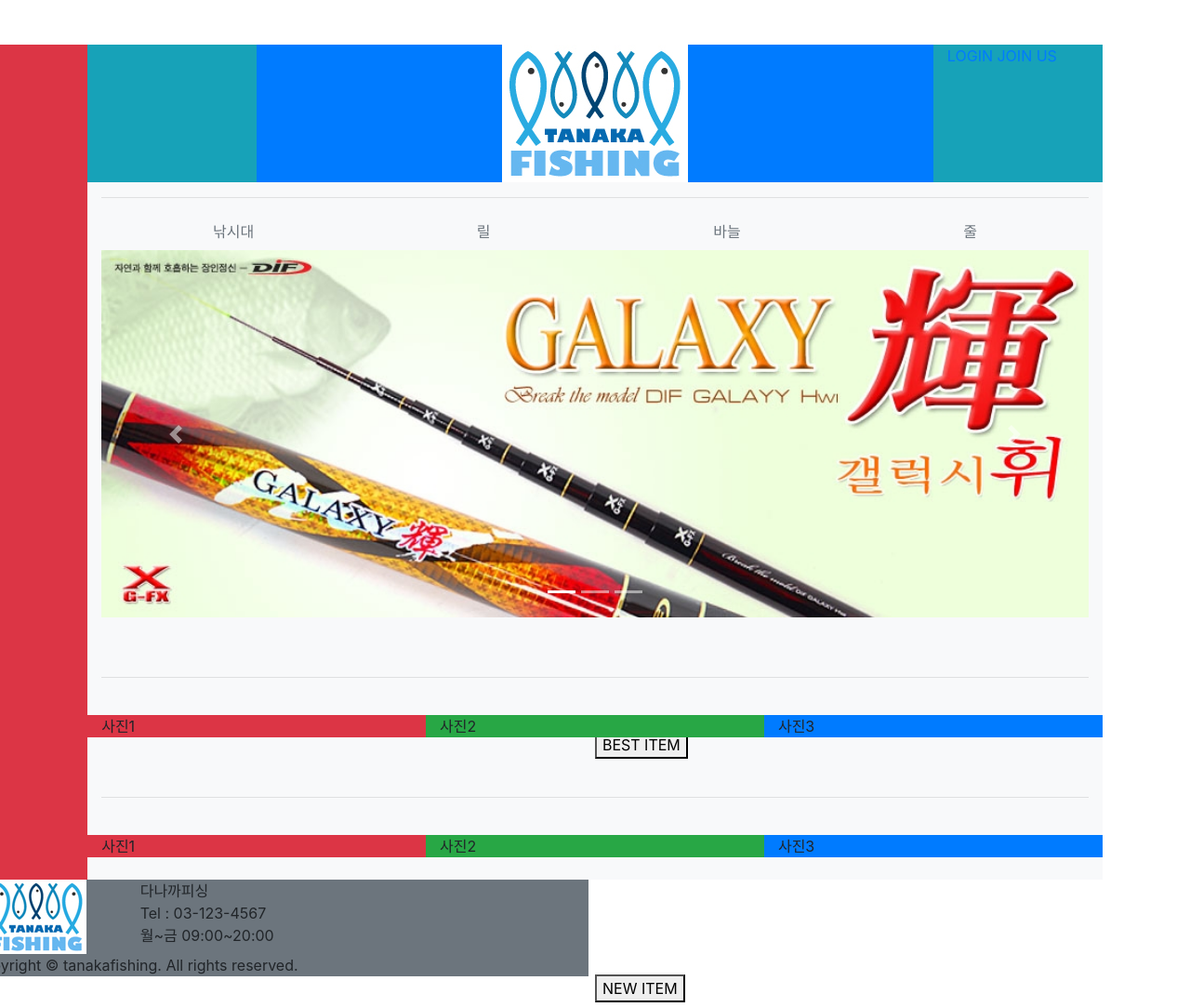
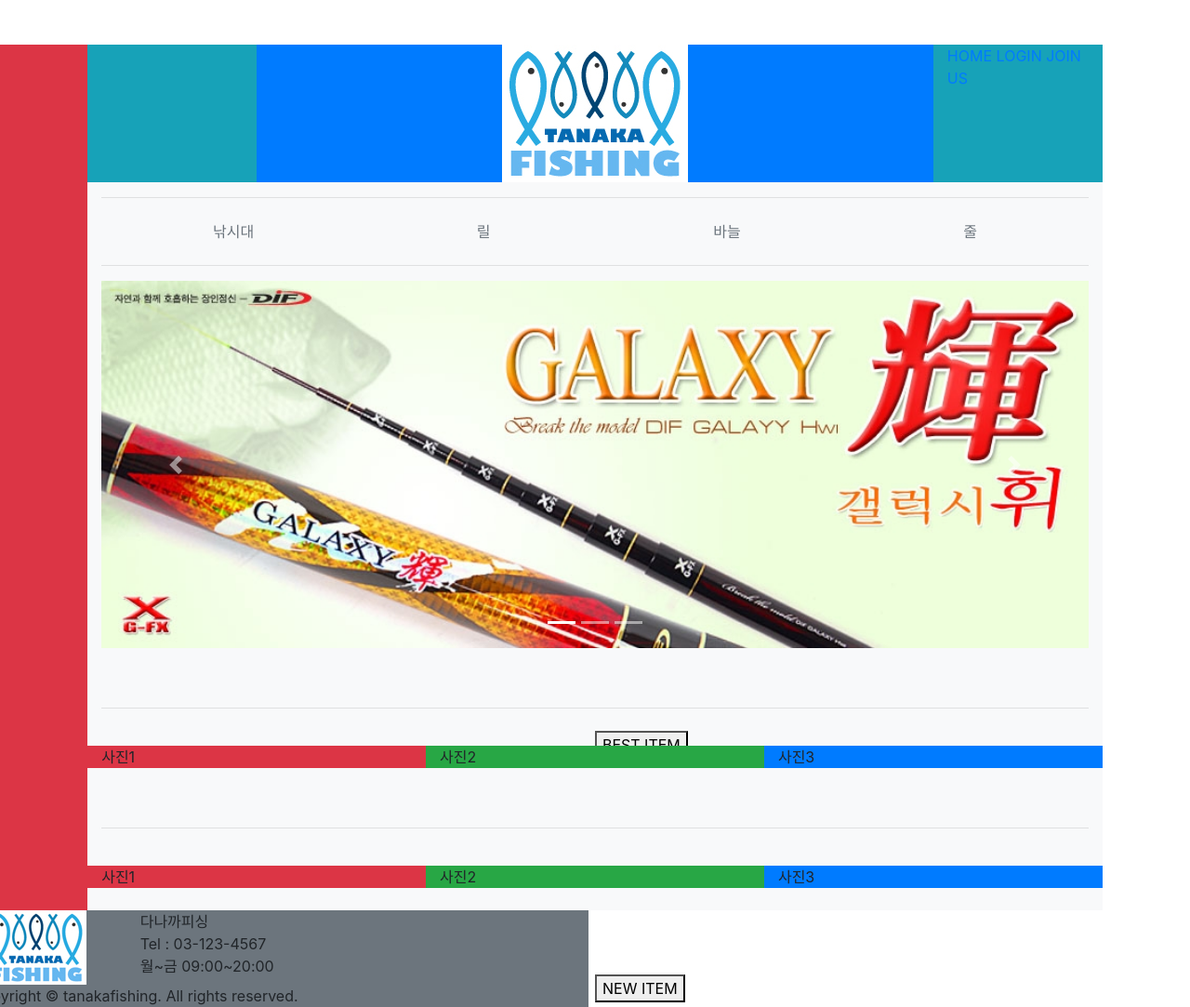
Before and after one commit to takaramono0223/takatafs, a PHP site: page / in a window 1280 px wide. Shown: the whole page at 93% size. Run offline with PHP 8.4, Linux system fonts and the light colour scheme.

Commit message:
인덱스수정

```diff
--- a/index.php
+++ b/index.php
@@ -28,7 +28,7 @@
             <img src="img/logo1.jpg">
           </div>
           <div class="col-2 bg-info" style="position:relative; text-align:bottom;">
-            <a href="login.php">LOGIN</a> <a href="#">JOIN US</a>
+            <a href="index.php">HOME</a> <a href="login.php">LOGIN</a> <a href="register.php">JOIN US</a>
           </div>
         </div>
         <hr>
@@ -39,6 +39,7 @@
           <a class="nav-item nav-link disabled" href="#">바늘</a>
           <a class="nav-item nav-link disabled" href="#" tabindex="-1" aria-disabled="true">줄</a>
         </nav>
+        <hr>
         <!-- 슬라이드배너 -->
         <div id="carouselExampleIndicators" class="carousel slide" data-ride="carousel">
           <ol class="carousel-indicators">
```
